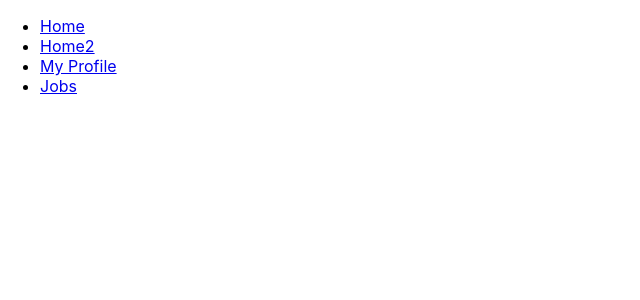
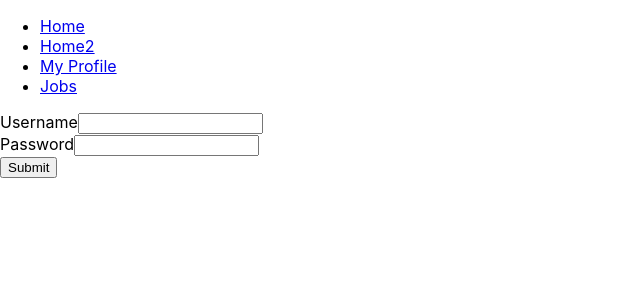
Before and after one commit to johntse1/Workspace, a React (Create React App) app in the folder workspace/: page / in a window 1280 px wide. Shown: the top 300 px of the page, without its empty margins (0-640 px from the left). Built offline with nearby package versions, Linux system fonts and the light colour scheme.

Commit message:
Combined merge
Merged both the routing pages and the login form

```diff
--- a/workspace/package.json
+++ b/workspace/package.json
@@ -8,7 +8,7 @@
     "@testing-library/user-event": "^13.5.0",
     "react": "^18.2.0",
     "react-dom": "^18.2.0",
-    "react-router-dom": "^5.2.0",
+    "react-router-dom": "^5.3.4",
     "react-scripts": "5.0.1",
     "web-vitals": "^2.1.4"
   },
--- a/workspace/src/App.js
+++ b/workspace/src/App.js
@@ -8,10 +8,18 @@ import Profile from './Profile'
 function App() {
   return (
     <div className = "App">
-      <NavBar />
+      <NavBar/>
     <Route exact path="/home" component={Home} />
     <Route exact path="/profile" component={Profile} />
     <Route exact path="/jobs" component={Jobs} />
+
+    <form>
+          <label for="uname">Username</label>
+          <input type="text" id="uname" name="uname"></input><br/>
+          <label for="uname">Password</label>
+          <input type="text" id="pword" name="pword"></input><br/>
+          <input type="submit" value="Submit"></input>
+        </form>
   </div>
   );
 }
```
Also changed, not shown: 1 other file (tests, documents, lock files or other folders).
